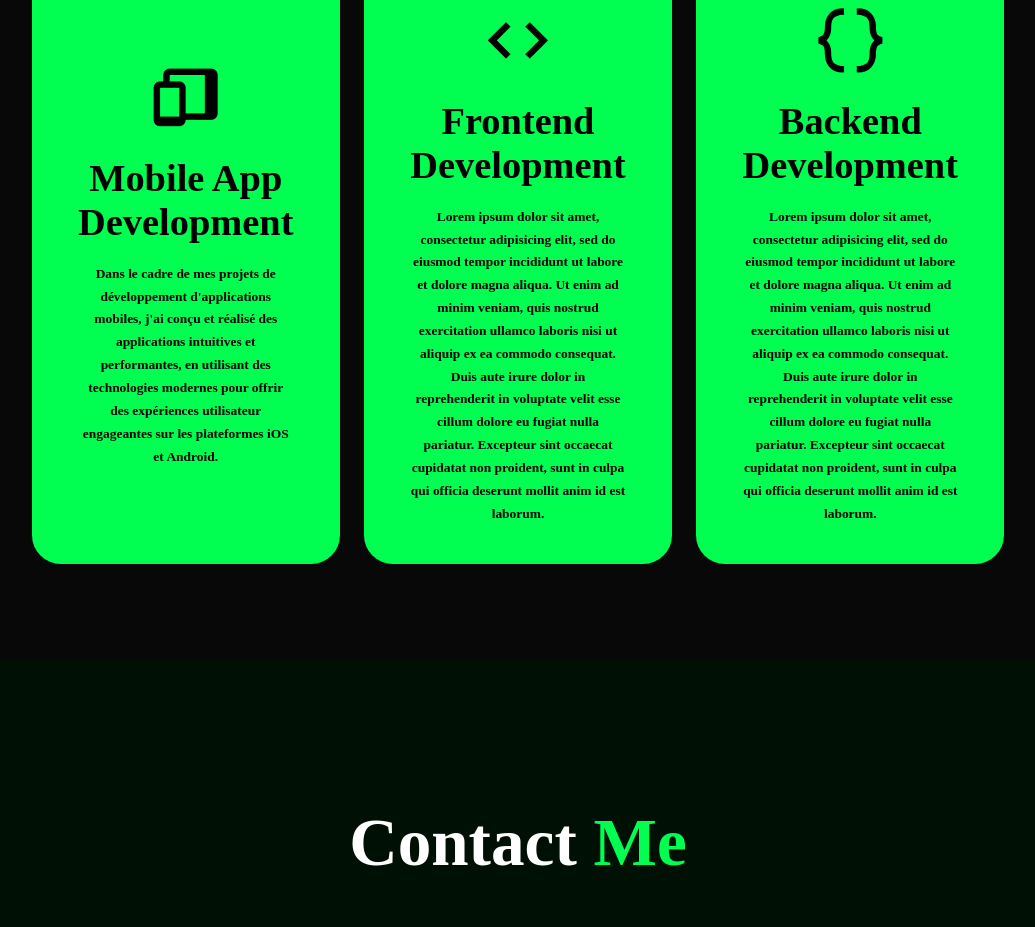
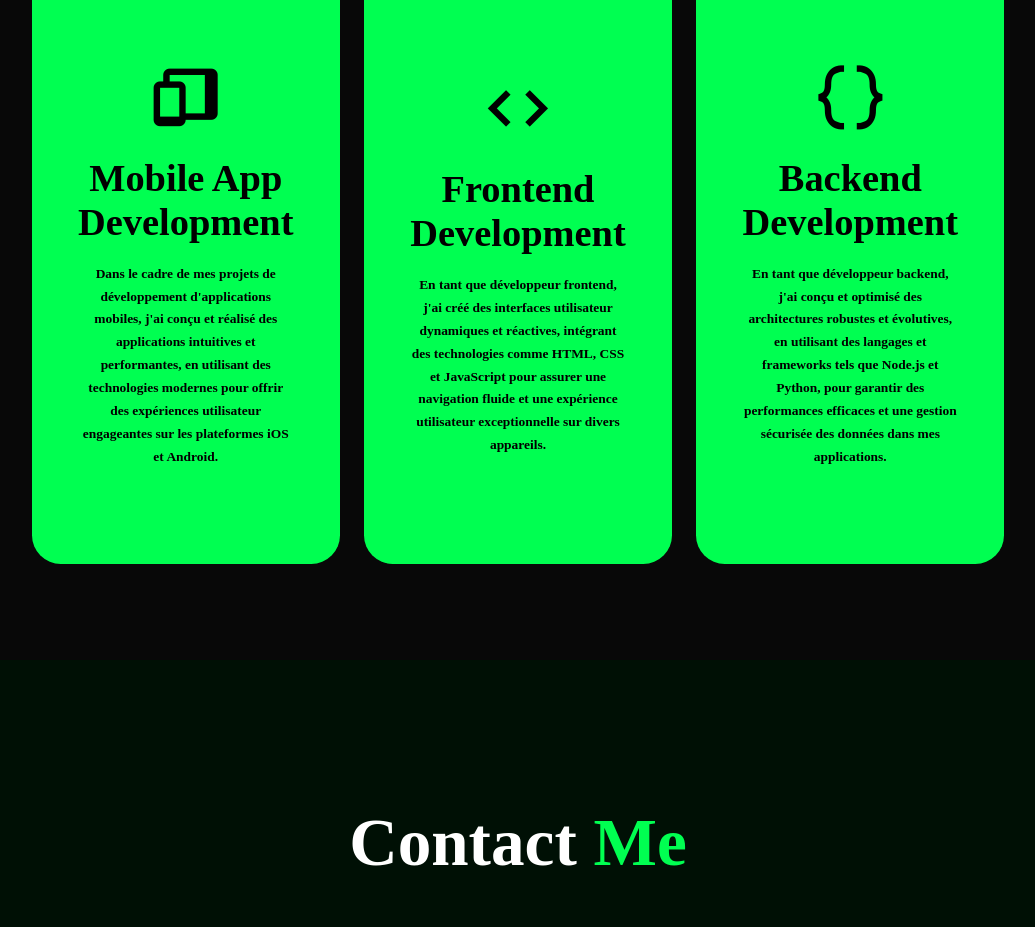
Before and after one commit to safidysedera/site, a plain HTML site: page index.html in a window 1280 px wide. Shown: the part 1906-2833 px from the top of the page, without its empty margins (122-1157 px from the left). Drawn offline with nearby package versions, Linux system fonts and the light colour scheme.

Commit message:
Update index.html

```diff
--- a/index.html
+++ b/index.html
@@ -72,24 +72,14 @@
 			<div class="service-info">
 				<i class="bx bx-code"></i>
 				<h4>Frontend Development</h4>
-				<p>Lorem ipsum dolor sit amet, consectetur adipisicing elit, sed do eiusmod
-				tempor incididunt ut labore et dolore magna aliqua. Ut enim ad minim veniam,
-				quis nostrud exercitation ullamco laboris nisi ut aliquip ex ea commodo
-				consequat. Duis aute irure dolor in reprehenderit in voluptate velit esse
-				cillum dolore eu fugiat nulla pariatur. Excepteur sint occaecat cupidatat non
-				proident, sunt in culpa qui officia deserunt mollit anim id est laborum.</p>
+				<p>En tant que développeur frontend, j'ai créé des interfaces utilisateur dynamiques et réactives, intégrant des technologies comme HTML, CSS et JavaScript pour assurer une navigation fluide et une expérience utilisateur exceptionnelle sur divers appareils.</p>
 			</div>
 		</div>
 		<div class="service-box">
 			<div class="service-info">
 				<i class="bx bx-code-curly"></i>
 				<h4>Backend Development</h4>
-				<p>Lorem ipsum dolor sit amet, consectetur adipisicing elit, sed do eiusmod
-				tempor incididunt ut labore et dolore magna aliqua. Ut enim ad minim veniam,
-				quis nostrud exercitation ullamco laboris nisi ut aliquip ex ea commodo
-				consequat. Duis aute irure dolor in reprehenderit in voluptate velit esse
-				cillum dolore eu fugiat nulla pariatur. Excepteur sint occaecat cupidatat non
-				proident, sunt in culpa qui officia deserunt mollit anim id est laborum.</p>
+				<p>En tant que développeur backend, j'ai conçu et optimisé des architectures robustes et évolutives, en utilisant des langages et frameworks tels que Node.js et Python, pour garantir des performances efficaces et une gestion sécurisée des données dans mes applications.</p>
 			</div>
 		</div>
 	</div>
```
